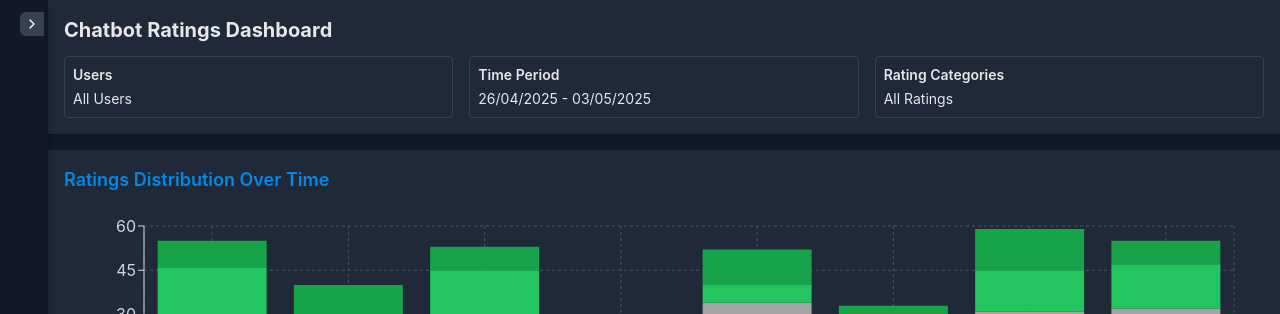
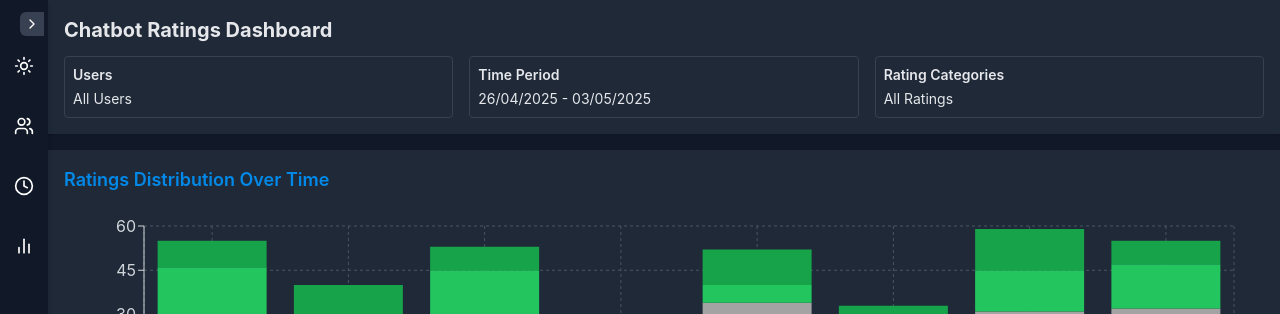
Before and after one commit to BikS2013/coders-test-001, a React (Vite) app: page / in a window 1280 px wide. Both pictures are taken after a click on the button 240 px from the left and 24 px from the top of the page. Shown: the top 314 px of the page. Built offline with nearby package versions, Linux system fonts and the light colour scheme; the HTML template or start-up script is replaced by a standard one.

Commit message:
Enhance Dashboard with collapsed sidebar icons and scrolling functionality

```diff
--- a/src/components/Dashboard.tsx
+++ b/src/components/Dashboard.tsx
@@ -1,5 +1,5 @@
-import { useState, useEffect } from 'react';
-import { ChevronDown, Calendar, ChevronLeft, ChevronRight, Moon, Sun } from 'lucide-react';
+import React, { useState, useEffect, useRef } from 'react';
+import { ChevronDown, Calendar, ChevronLeft, ChevronRight, Moon, Sun, Users, Clock, Settings, BarChart2 } from 'lucide-react';
 import { BarChart, Bar, XAxis, YAxis, CartesianGrid, Tooltip, Legend, ResponsiveContainer } from 'recharts';
 
 // Define types
@@ -289,6 +289,23 @@ export default function Dashboard() {
     setIsDarkMode(!isDarkMode);
   };
 
+  // References for scrolling to sections
+  const usersRef = useRef<HTMLDivElement>(null);
+  const timeRef = useRef<HTMLDivElement>(null);
+  const ratingsRef = useRef<HTMLDivElement>(null);
+
+  // Handle icon click in collapsed sidebar
+  const handleIconClick = (ref: React.RefObject<HTMLDivElement>) => {
+    if (sidebarCollapsed) {
+      setSidebarCollapsed(false);
+
+      // Wait for sidebar to expand before scrolling
+      setTimeout(() => {
+        ref.current?.scrollIntoView({ behavior: 'smooth', block: 'start' });
+      }, 300); // Match the transition duration
+    }
+  };
+
   // Generate sample chart data
   const generateChartData = (): ChartDataEntry[] => {
     const startDate = parseDate(fromDate);
@@ -344,6 +361,52 @@ export default function Dashboard() {
           </div>
         )}
 
+        {/* Collapsed sidebar icons */}
+        {sidebarCollapsed && (
+          <div className="flex flex-col items-center pt-12 space-y-6">
+            <div className="flex flex-col items-center">
+              <button
+                onClick={toggleTheme}
+                className="p-2 rounded-full hover:bg-gray-700 transition-colors"
+                aria-label={isDarkMode ? "Switch to light mode" : "Switch to dark mode"}
+                title={isDarkMode ? "Switch to light mode" : "Switch to dark mode"}
+              >
+                {isDarkMode ? <Sun size={20} /> : <Moon size={20} />}
+              </button>
+            </div>
+            <div className="flex flex-col items-center">
+              <button
+                onClick={() => handleIconClick(usersRef)}
+                className="p-2 rounded-full hover:bg-gray-700 transition-colors"
+                aria-label="Users"
+                title="Users"
+              >
+                <Users size={20} />
+              </button>
+            </div>
+            <div className="flex flex-col items-center">
+              <button
+                onClick={() => handleIconClick(timeRef)}
+                className="p-2 rounded-full hover:bg-gray-700 transition-colors"
+                aria-label="Time Period"
+                title="Time Period"
+              >
+                <Clock size={20} />
+              </button>
+            </div>
+            <div className="flex flex-col items-center">
+              <button
+                onClick={() => handleIconClick(ratingsRef)}
+                className="p-2 rounded-full hover:bg-gray-700 transition-colors"
+                aria-label="Rating Categories"
+                title="Rating Categories"
+              >
+                <BarChart2 size={20} />
+              </button>
+            </div>
+          </div>
+        )}
+
         {!sidebarCollapsed && <div className="p-4">
         <div className="flex justify-between items-center mb-6">
           <h1 className="text-xl font-bold">Dashboard Settings</h1>
@@ -357,7 +420,7 @@ export default function Dashboard() {
         </div>
 
         {/* Users Selection */}
-        <div className="mb-6">
+        <div className="mb-6" ref={usersRef}>
           <h2 className="text-sm font-semibold mb-2">Users</h2>
           <div className="flex items-center mb-2">
             <div className={`relative w-full ${expandUsers ? 'opacity-50 pointer-events-none' : ''}`}>
@@ -441,7 +504,7 @@ export default function Dashboard() {
         </div>
 
         {/* Time Period Selection */}
-        <div className="mb-6">
+        <div className="mb-6" ref={timeRef}>
           <h2 className="text-sm font-semibold mb-2">Time Period</h2>
           <div className="relative w-full mb-3">
             <button
@@ -524,7 +587,7 @@ export default function Dashboard() {
         </div>
 
         {/* Ratings Selection */}
-        <div className="mb-6">
+        <div className="mb-6" ref={ratingsRef}>
           <h2 className="text-sm font-semibold mb-2">Rating Categories</h2>
           <div className="border border-gray-700 rounded-md p-2 bg-gray-800">
             {ratingCategories.map(category => (
```
